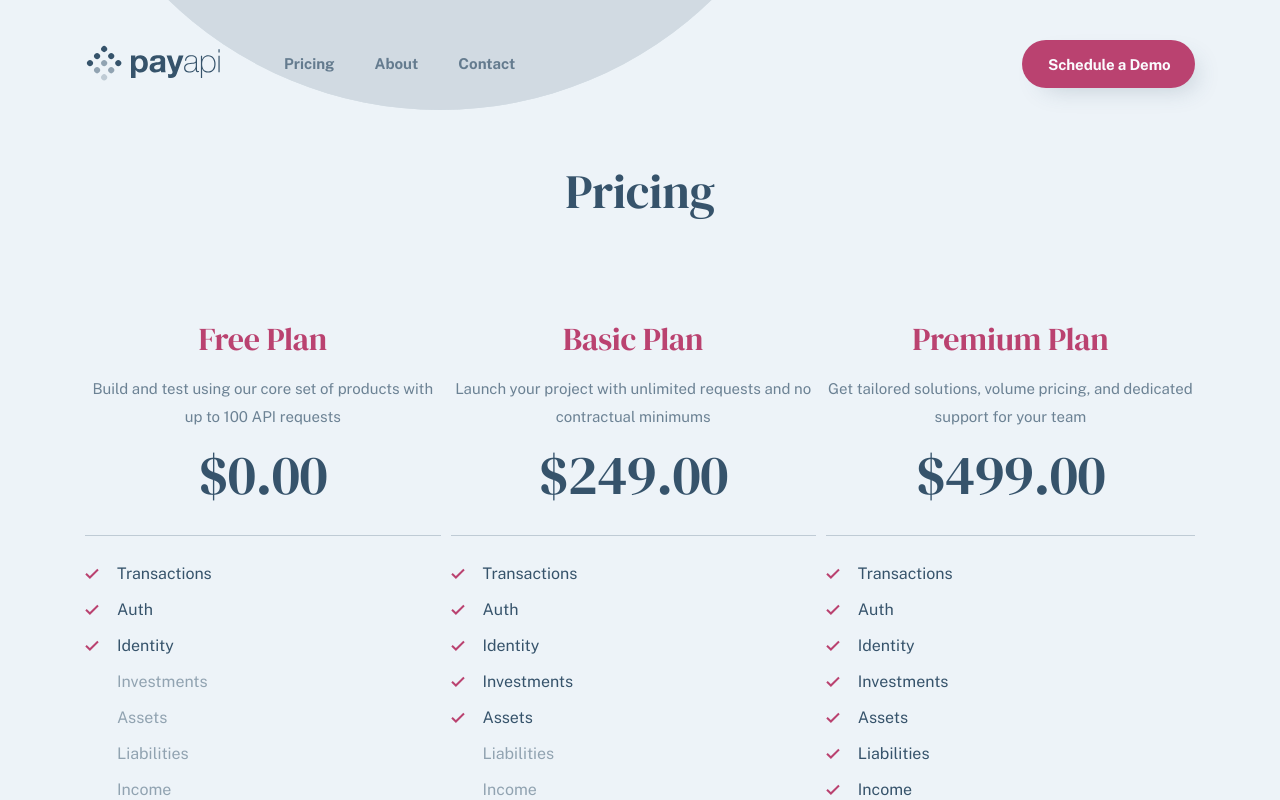
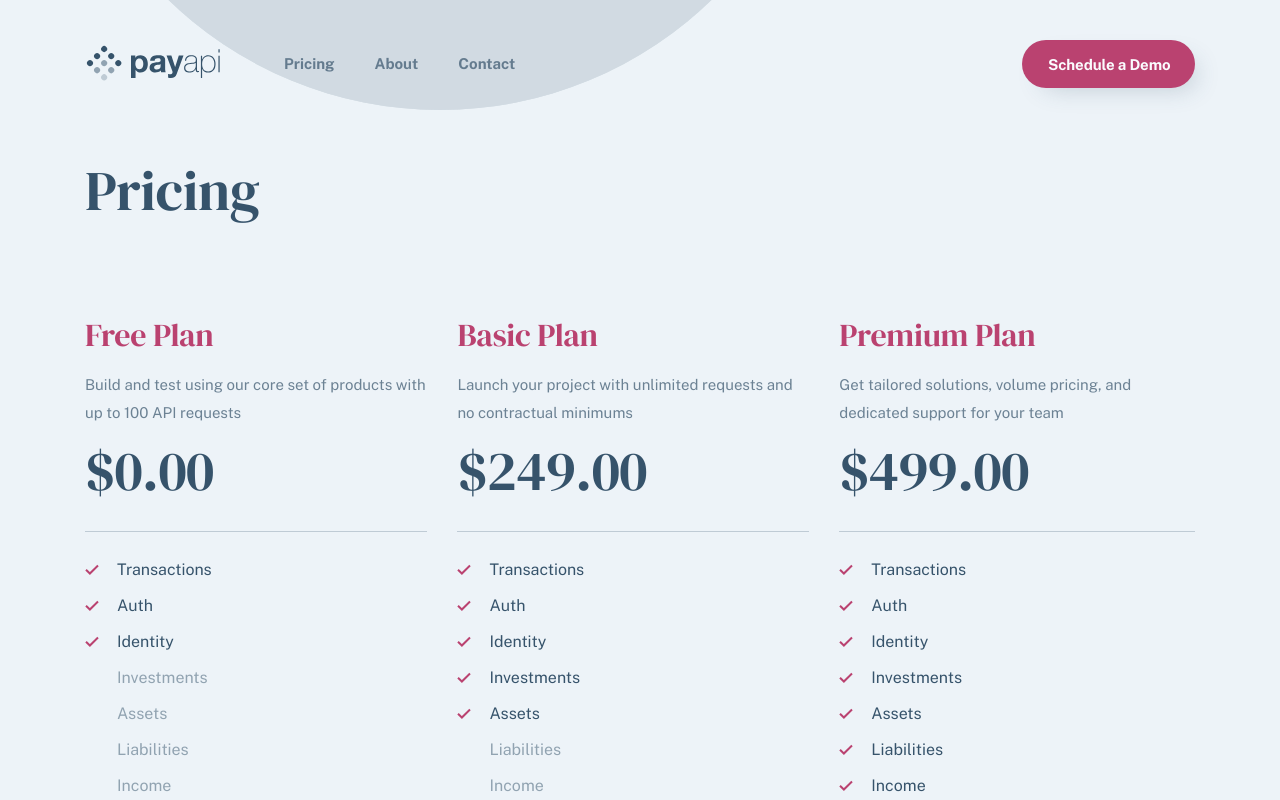
Before and after one commit to HanSeongLee/payapi, a Next.js app: page /pricing in a window 1280 px wide. Shown: the top 800 px of the page. Built offline with nearby package versions, Linux system fonts and the light colour scheme; no server answers.

Commit message:
ADD | Pricing section on desktop

```diff
--- a/components/PricingSection/style.module.scss
+++ b/components/PricingSection/style.module.scss
@@ -8,6 +8,10 @@
     padding: 75px 0 100px;
   }
 
+  @include media(">desktop") {
+    text-align: left;
+  }
+
   .container {
     display: flex;
     flex-direction: column;
@@ -15,6 +19,10 @@
 
     @include media(">tablet") {
       grid-gap: 100px;
+    }
+
+    @include media(">desktop") {
+      grid-gap: 96px;
     }
   }
 
@@ -32,6 +40,12 @@
       letter-spacing: -0.37px;
       color: #36536B;
     }
+
+    @include media(">desktop") {
+      font-size: 56px;
+      line-height: 56px;
+      letter-spacing: -0.43px;
+    }
   }
 
   .planContainer {
@@ -44,5 +58,9 @@
       flex-direction: row;
       grid-gap: 10px;
     }
+
+    @include media(">desktop") {
+      grid-gap: 30px;
+    }
   }
 }
```
